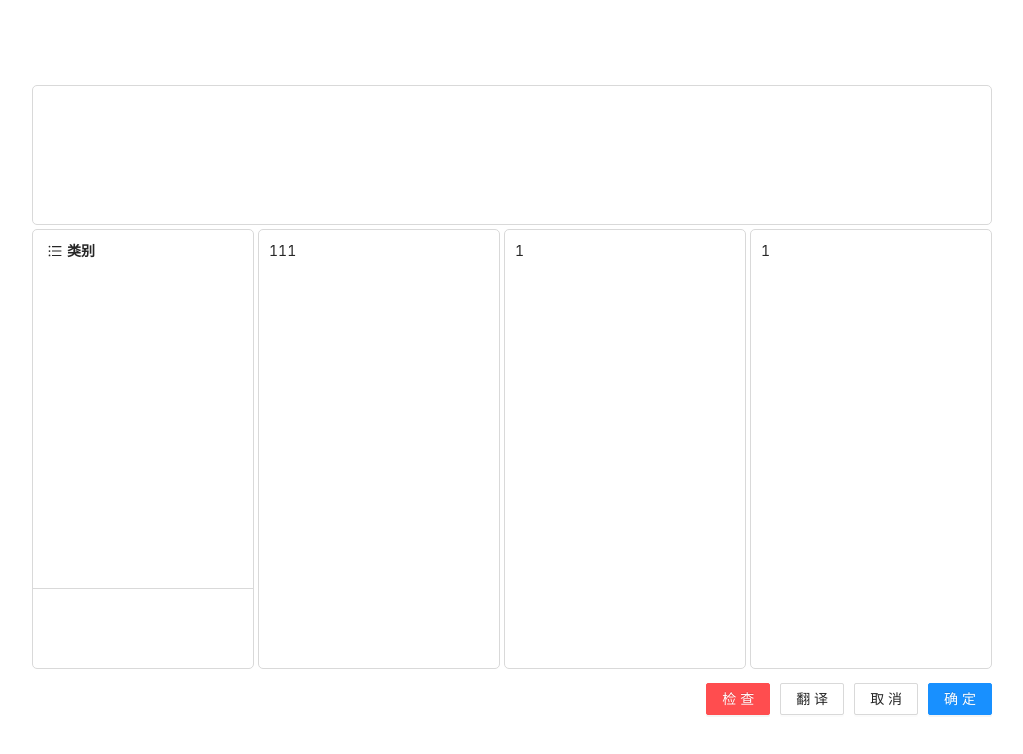
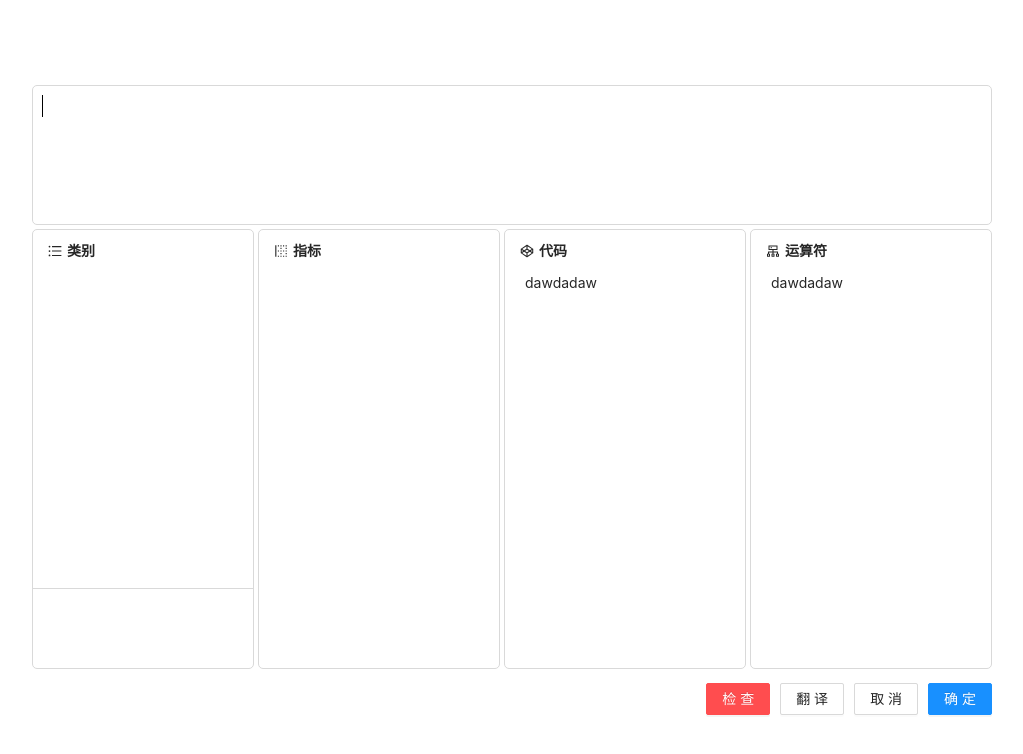
Before and after one commit to ittking/cmt, a React (Create React App) app: page / in a window 1280 px wide. Shown: the top 754 px of the page, without its empty margins (128-1151 px from the left). Built offline with nearby package versions, Linux system fonts and the light colour scheme; no server answers.

Commit message:
[feat]优化页面

```diff
--- a/src/App.js
+++ b/src/App.js
@@ -1,7 +1,13 @@
 import './App.css';
 import React, { Component } from "react";
 import { Button, Tree } from "antd";
-import { DownOutlined, UnorderedListOutlined } from '@ant-design/icons';
+import {
+  DownOutlined,
+  UnorderedListOutlined,
+  CodepenOutlined,
+  ClusterOutlined,
+  BorderLeftOutlined
+} from '@ant-design/icons';
 import CodeMirror from "./components/CodeMirror/CodeMirror";
 import http from './http';
 
@@ -28,7 +34,7 @@ class App extends Component {
   }
 
   render() {
-    const { typeList, treeData } = this.state;
+    const { typeList } = this.state;
     return (
       <div className="App">
         <div className="form">
@@ -53,10 +59,32 @@ class App extends Component {
               <div className="tree-tools"></div>
             </li>
             <li className="tools-item padding-10">
-              111
+              <div className="title">
+                <BorderLeftOutlined />
+                <span>指标</span>
+              </div>
+              <Tree
+                className="tree-list padding-10"
+                showLine
+                switcherIcon={<DownOutlined />}
+                fieldNames={{ title: "description", key: "type" }}
+                treeData={typeList}
+              ></Tree>
             </li>
-            <li className="tools-item padding-10">1</li>
-            <li className="tools-item padding-10">1</li>
+            <li className="tools-item padding-10">
+              <div className="title">
+                < CodepenOutlined />
+                <span>代码</span>
+              </div>
+              <div className="tree-list padding-10">dawdadaw</div>
+            </li>
+            <li className="tools-item padding-10">
+              <div className="title">
+                <ClusterOutlined />
+                <span>运算符</span>
+              </div>
+              <div className="tree-list padding-10">dawdadaw</div>
+            </li>
           </ul>
           <div className="footer">
             <Button type="primary" danger>检查</Button>
--- a/src/http.js
+++ b/src/http.js
@@ -2,7 +2,7 @@ import axios from "axios";
 
 axios.interceptors.request.use(config => {
 
-  config.headers.token = "bGhr-a506880f-bf21-4647-a6d2-5cfe55006e17"
+  config.headers.token = "bGhr-da015c57-de6e-4c6a-aa43-5ded129c00be"
   return config;
 },err => {
   return Promise.reject(err);// 请求错误处理
```
Also changed, not shown: 1 other file (tests, documents, lock files or other folders).
